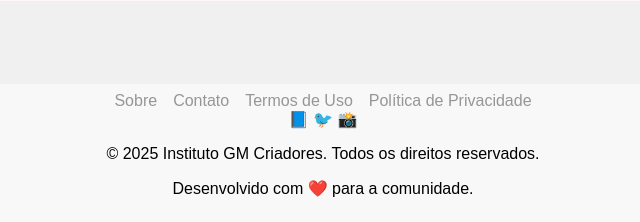
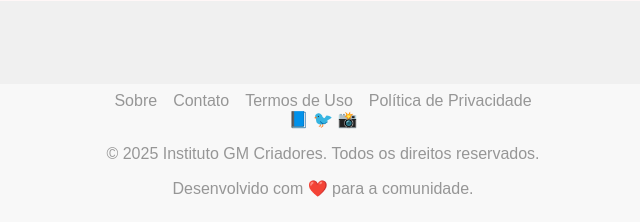
Before and after one commit to matheuswilliam95/Umadat, a PHP site: page /umadat/pages/login.php in a window 1280 px wide. Shown: the part 578-800 px from the top of the page, without its empty margins (325-965 px from the left). Run offline with PHP 8.4, Linux system fonts and the light colour scheme.

Commit message:
Update footer styles to include color for footer copy links

```diff
--- a/files/public/css/style.css
+++ b/files/public/css/style.css
@@ -142,7 +142,8 @@ form {
     color: #969696;
 }
 
-.footer_links a {
+.footer_links a,
+.footer_copy {
     color: #969696;
 }
 
```
